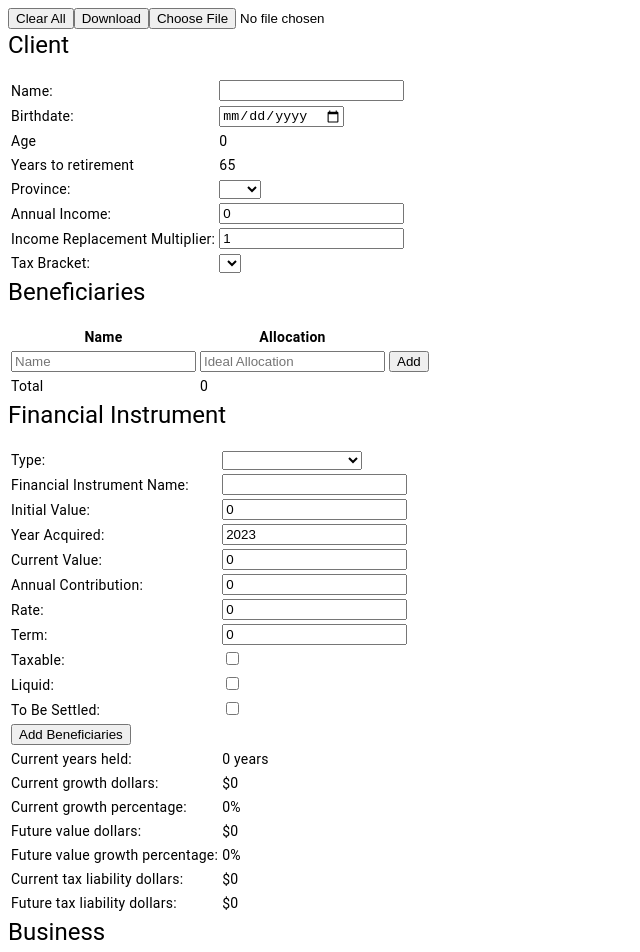
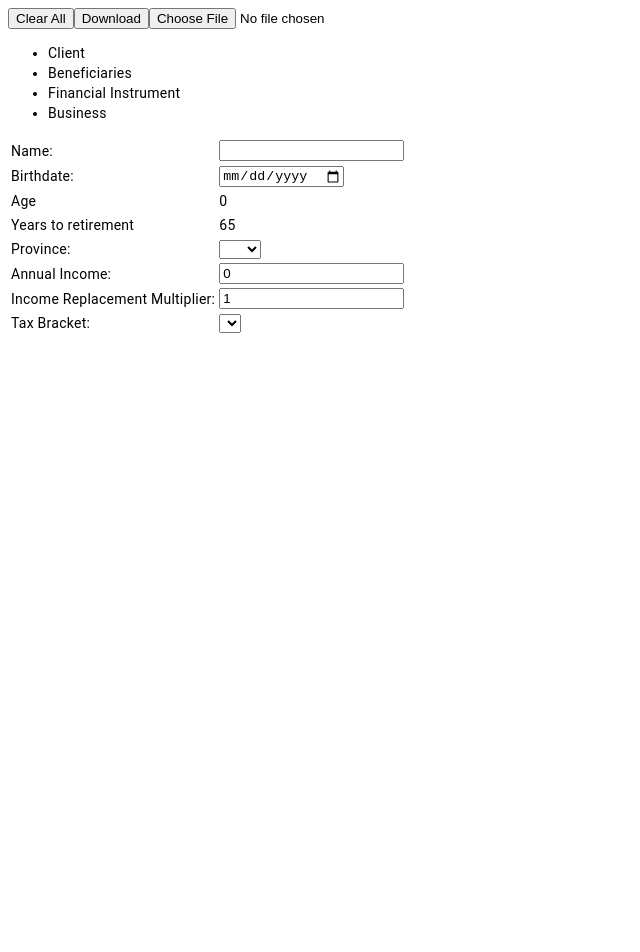
Before and after one commit to ynvtlmr/dynamic-needs-analysis, an Angular app: page / in a window 1280 px wide. Shown: the top 952 px of the page, without its empty margins (0-640 px from the left). After the commit the page ends 800 px from the top, so only its background shows below. Built offline with nearby package versions, Linux system fonts and the light colour scheme.

Commit message:
use simple tab based structure

```diff
--- a/src/app/app.component.html
+++ b/src/app/app.component.html
@@ -4,14 +4,22 @@
 <input type="file" (change)="loadLocalStorageFromFile($event)" />
 <br />
 
-<h1>Client</h1>
-<app-client></app-client>
+<ul>
+    <li (click)="selectTab('client')" [ngClass]="{'active': selectedTab === 'client'}">Client</li>
+    <li (click)="selectTab('beneficiaries')" [ngClass]="{'active': selectedTab === 'beneficiaries'}">Beneficiaries</li>
+    <li (click)="selectTab('financial-instrument')" [ngClass]="{'active': selectedTab === 'financial-instrument'}">Financial Instrument</li>
+    <li (click)="selectTab('business')" [ngClass]="{'active': selectedTab === 'business'}">Business</li>
+</ul>
 
-<h1>Beneficiaries</h1>
-<app-beneficiary></app-beneficiary>
-
-<h1>Financial Instrument</h1>
-<app-financial-instrument></app-financial-instrument>
-
-<h1>Business</h1>
-<app-business></app-business>
+<div *ngIf="selectedTab === 'client'">
+    <app-client></app-client>
+</div>
+<div *ngIf="selectedTab === 'beneficiaries'">
+    <app-beneficiary></app-beneficiary>
+</div>
+<div *ngIf="selectedTab === 'financial-instrument'">
+    <app-financial-instrument></app-financial-instrument>
+</div>
+<div *ngIf="selectedTab === 'business'">
+    <app-business></app-business>
+</div>
--- a/src/app/app.component.ts
+++ b/src/app/app.component.ts
@@ -23,6 +23,7 @@ import { LocalStorageService } from './services/local-storage.service';
 })
 export class AppComponent {
   title = 'dynamic-needs-analysis';
+  selectedTab: string = 'client';
 
   constructor(private localStorageService: LocalStorageService) {}
 
@@ -37,4 +38,8 @@ export class AppComponent {
   loadLocalStorageFromFile(event: Event) {
     this.localStorageService.loadFromFile(event);
   }
+
+  selectTab(tabName: string) {
+    this.selectedTab = tabName;
+  }
 }
```
